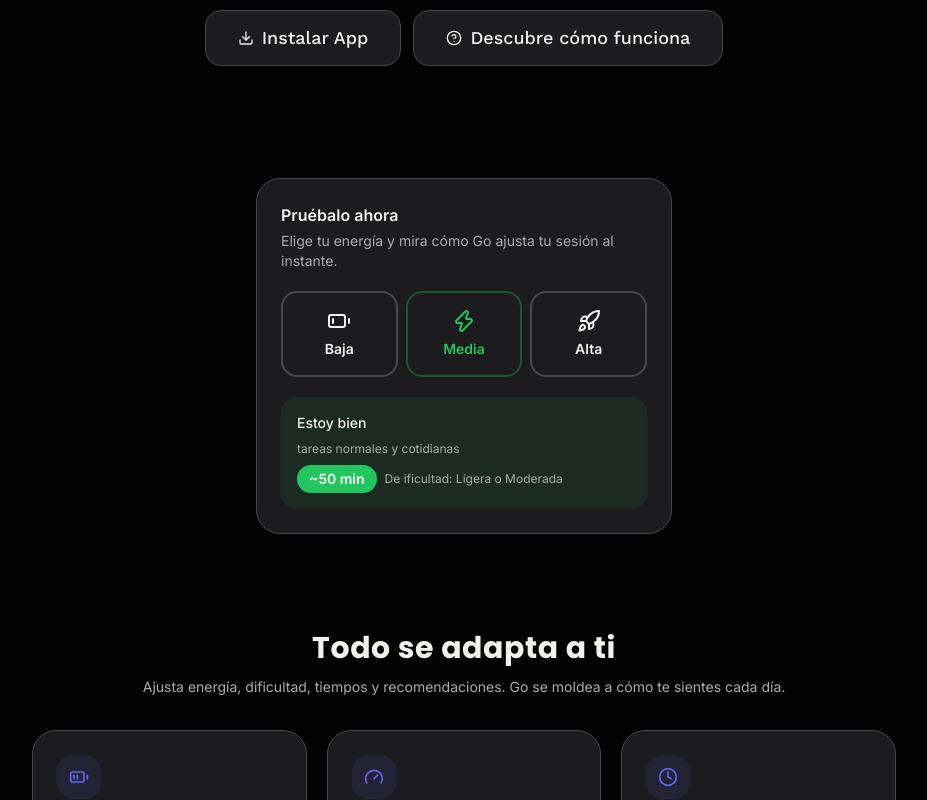
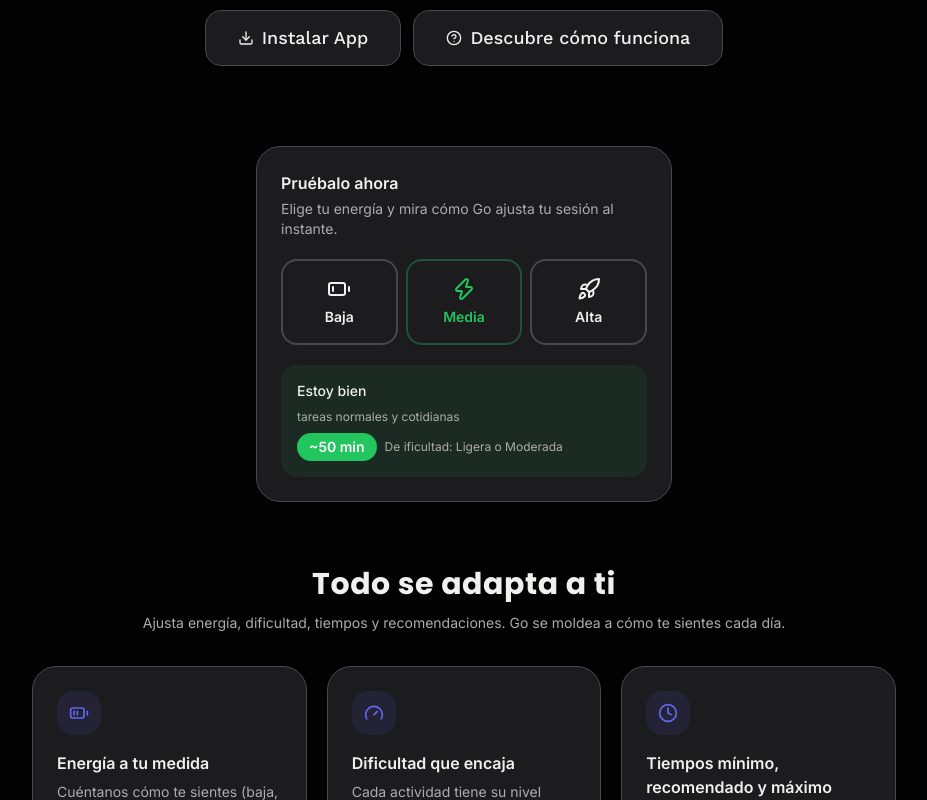
Before and after one commit to jorgeDevCod/Go-Sesi-n-PWA, a Next.js app: page / in a window 1280 px wide. Shown: the part 620-1420 px from the top of the page, without its empty margins (176-1103 px from the left). Built offline with nearby package versions, Linux system fonts and the light colour scheme; no server answers.

Commit message:
Actualizacion de footer

```diff
--- a/app/(marketing)/page.tsx
+++ b/app/(marketing)/page.tsx
@@ -220,7 +220,7 @@ export default function MarketingHomePage() {
         </section>
 
         {/* Demo interactiva */}
-        <section className="mx-auto w-full max-w-md px-4 py-12">
+        <section className="mx-auto w-full max-w-md px-4 py-4">
           <EnergyDemo />
         </section>
 
@@ -319,7 +319,7 @@ export default function MarketingHomePage() {
         </section>
 
         <footer className="border-t border-border px-4 py-8 text-center text-sm text-muted-foreground">
-          Go — Tu siguiente paso, sin fricción.
+          Go Sesión - Tu Aliado para empezar @2026.
         </footer>
       </main>
     </div>
--- a/features/recommendation/components/EnergySurvey.tsx
+++ b/features/recommendation/components/EnergySurvey.tsx
@@ -390,7 +390,7 @@ export function EnergySurvey({ onComplete }: { onComplete: (energy: EnergyLevel,
                     ← Atrás
                   </Button>
                   <Button onClick={handleComplete}>
-                    Ver recomendación
+                    ¡Muéstrame!
                   </Button>
                 </div>
                 <button
```
